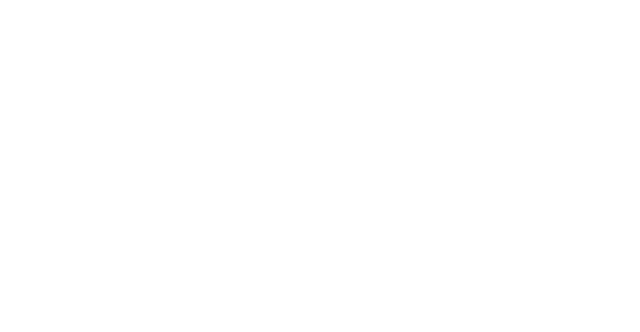
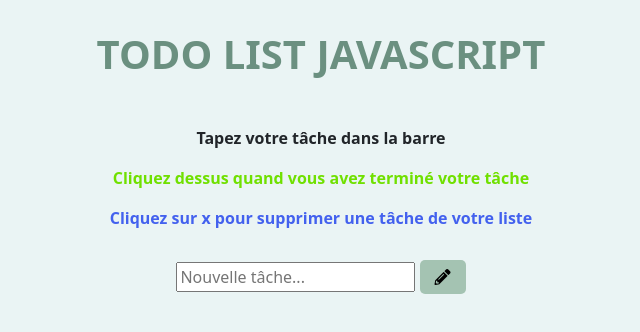
Before and after one commit to anyou-ali/todo-list-4, a plain HTML site: page index.html in a window 1280 px wide. Shown: the whole page, without its empty margins (319-959 px from the left). Drawn offline with nearby package versions, Linux system fonts and the light colour scheme.

Commit message:
tuto todo list version 4 en cours

```diff
--- a/index.html
+++ b/index.html
@@ -3,9 +3,59 @@
 <head>
     <meta charset="UTF-8">
     <meta name="viewport" content="width=device-width, initial-scale=1.0">
+    <link href="https://cdn.jsdelivr.net/npm/bootstrap@5.0.0-beta1/dist/css/bootstrap.min.css" rel="stylesheet" integrity="sha384-giJF6kkoqNQ00vy+HMDP7azOuL0xtbfIcaT9wjKHr8RbDVddVHyTfAAsrekwKmP1" crossorigin="anonymous">
+    <link rel="stylesheet" href="https://use.fontawesome.com/releases/v5.15.1/css/all.css" integrity="sha384-vp86vTRFVJgpjF9jiIGPEEqYqlDwgyBgEF109VFjmqGmIY/Y4HV4d3Gp2irVfcrp" crossorigin="anonymous">
+    <link href="https://fonts.googleapis.com/css2?family=Open+Sans&display=swap" rel="stylesheet">
+    <link rel="stylesheet" href="style.css">
     <title>Todo list version 4</title>
 </head>
+
 <body>
+    <div class="container">
+        <div class="row">
+            <div class="intro col-12">
+                <h1>Todo List Javascript</h1>
+                <div>
+                    <div class="border1">
 
+                    </div>
+                </div>
+            </div>
+        </div>
+
+        <div class="row">
+            <div class="helpText col-12">
+                <p id="first">
+                    Tapez votre tâche dans la barre
+                </p>
+                <p id="second">
+                    Cliquez dessus quand vous avez terminé votre tâche
+                </p>
+                <p id="third">
+                    Cliquez sur x pour supprimer une tâche de votre liste
+                </p>
+            </div>
+        </div>
+
+        <div class="row">
+            <div class="col-12">
+                 <input type="text" id="userinput" placeholder="Nouvelle tâche..." maxlength="27">
+                 <button id="enter">
+                    <i class="fas fa-pencil-alt"></i>
+                 </button>
+            </div>
+        </div>
+
+        <div class="row">
+             <div class="listItems col-12">
+                <ul class="col-12 offset-0 col-sm-8 offset-sm-2">
+
+                </ul>
+             </div>
+        </div>
+
+    </div>
+
+    <script src="main.js"></script>
 </body>
 </html>
--- a/style.css
+++ b/style.css
@@ -0,0 +1,44 @@
+body{
+    background: #eaf4f4;
+    text-align: center;
+}
+
+.intro{
+    margin: 30px 0px;
+    font-weight: bold;
+}
+
+h1{
+    color: #6b9080;
+    text-transform: uppercase;
+    font-weight: 800;
+}
+
+p{
+    font-weight: 600;
+}
+
+#first{
+    margin-top: 10px;
+}
+
+#second{
+    color: #70e000;
+}
+
+#third{
+    color: #4361ee;
+    margin-bottom: 30px;
+}
+
+#enter{
+    border: none;
+    padding: 5px 15px;
+    border-radius: 5px;
+    background-color: #a4c3b2;
+    font-weight: normal;
+}
+
+#enter:hover{
+    opacity: 0.8;
+}
```
